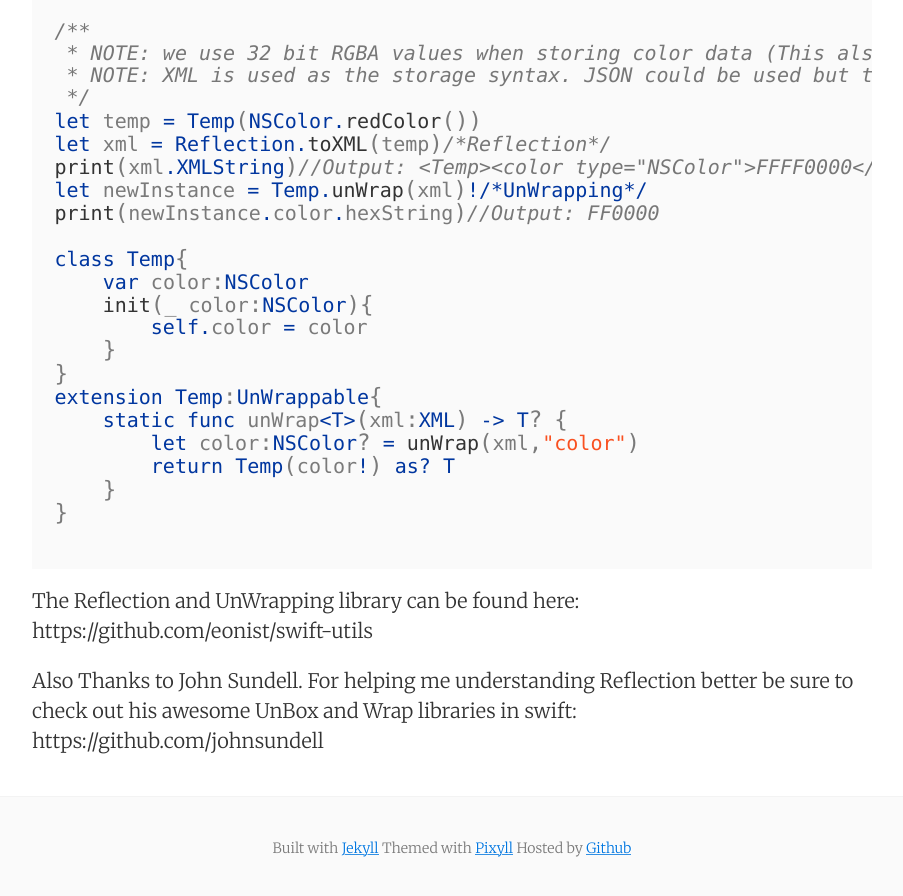
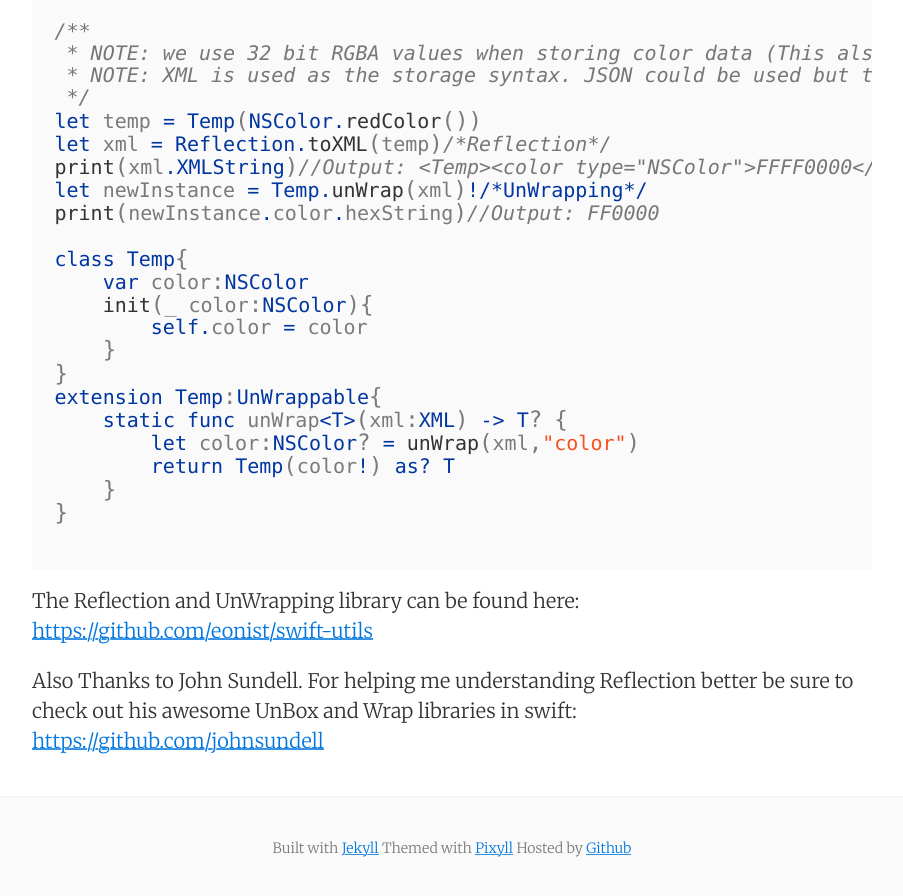
Before and after one commit to stylekit/stylekit.github.io, a Jekyll site: the page built from _posts/2016-10-08-Optimizing-The-Style-manager.md, in a window 1280 px wide and 900 px high, scrolled down 1240 px. Shown: the top 896 px of the window, without its empty margins (188-1091 px from the left). Built offline with Jekyll 4.4.1, drawn with Linux system fonts in a browser that asks for light colours; nearby versions of some CDN libraries; comment, search, counter and statistics services are not loaded; some of the changed lines change nothing that is shown.

Commit message:
Files modified: 1


Modified 1 file:
_posts/2016-10-08-Optimizing-The-Style-manager.md

````diff
--- a/_posts/2016-10-08-Optimizing-The-Style-manager.md
+++ b/_posts/2016-10-08-Optimizing-The-Style-manager.md
@@ -40,6 +40,6 @@
 
 ```
 
-The Reflection and UnWrapping library can be found here: https://github.com/eonist/swift-utils
+The Reflection and UnWrapping library can be found here: [https://github.com/eonist/swift-utils](https://github.com/eonist/swift-utils)
 
-Also Thanks to John Sundell. For helping me understanding Reflection better be sure to check out his awesome UnBox and Wrap libraries in swift: https://github.com/johnsundell
+Also Thanks to John Sundell. For helping me understanding Reflection better be sure to check out his awesome UnBox and Wrap libraries in swift: [https://github.com/johnsundell ](https://github.com/johnsundell )
````
